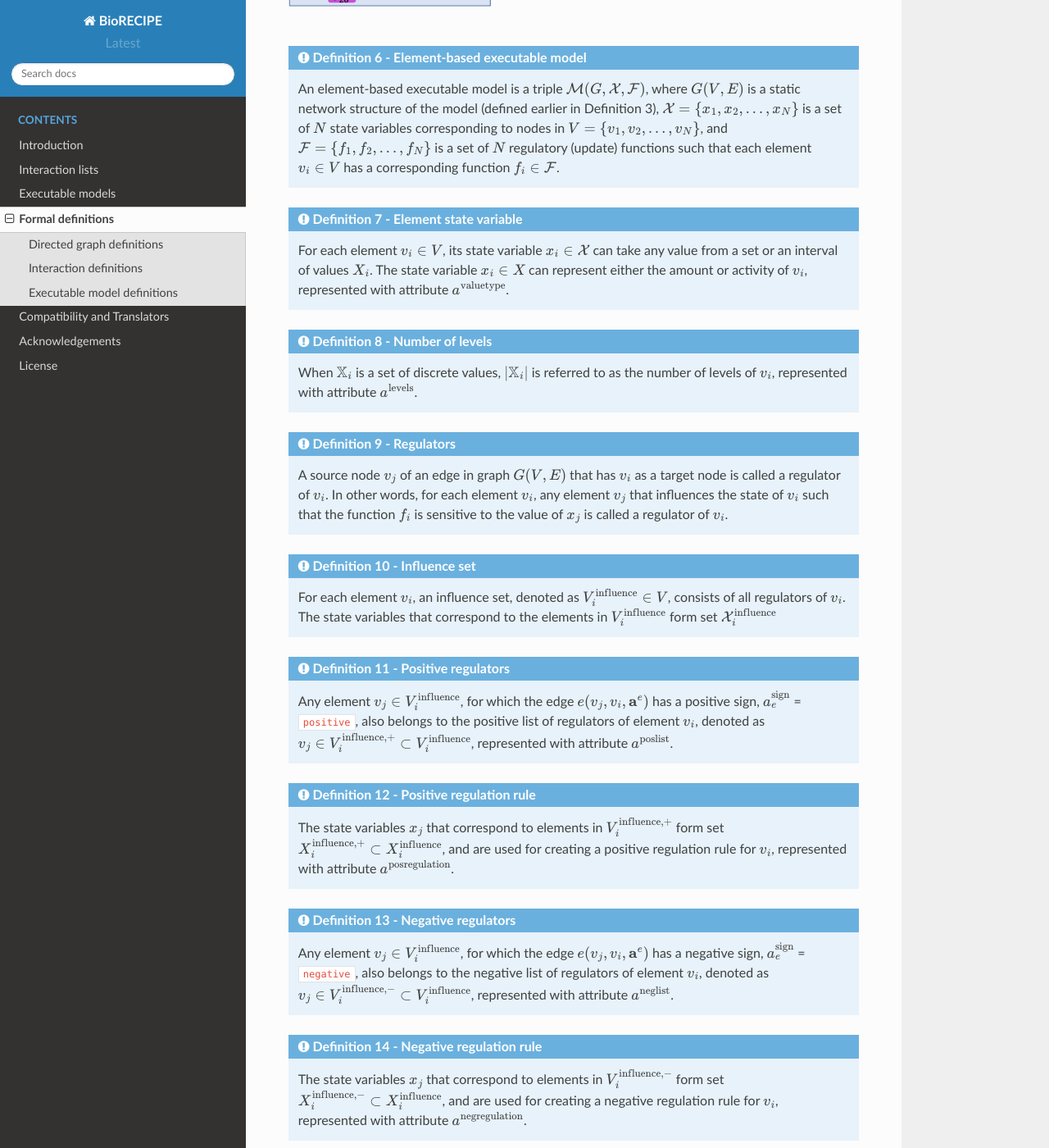
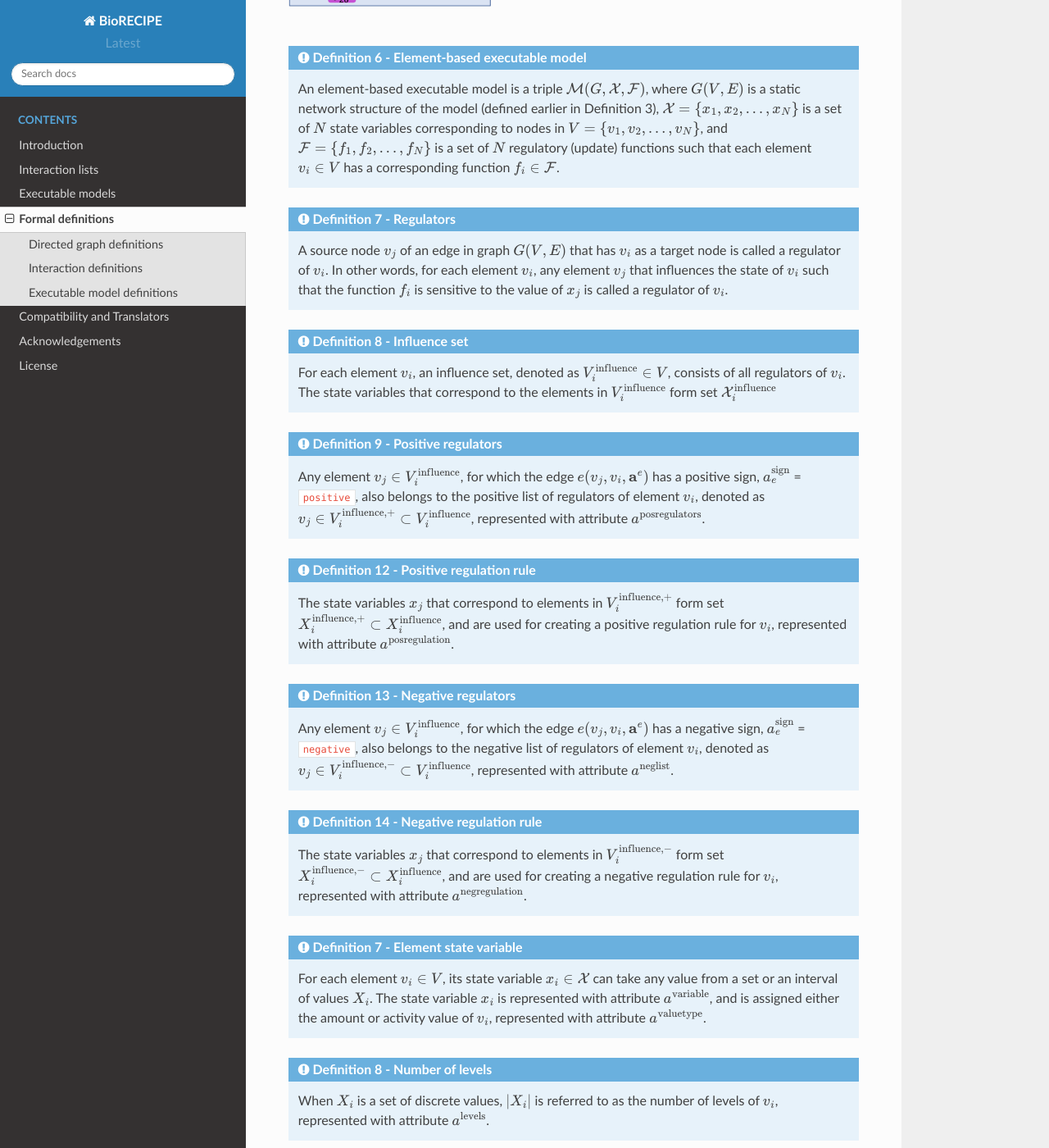
Before and after one commit to pitt-miskov-zivanov-lab/BioRECIPE, a Sphinx documentation site: the page built from docs/definitions.rst, in a window 1280 px wide and 1400 px high, scrolled down 3821 px. Shown: the whole window at 82% size. Built offline with Sphinx 7.4.7 and the Read the Docs theme 2.0.0, drawn with Linux system fonts in a browser that asks for light colours; part of the change alters nothing that is shown.

Commit message:
Update definitions.rst

```diff
--- a/docs/definitions.rst
+++ b/docs/definitions.rst
@@ -82,25 +82,17 @@ For example, in the following figure, on the path from source node :math:`v_6` t
 
  An element-based executable model is a triple :math:`\mathcal{M}(G,\mathcal{X},\mathcal{F})`, where :math:`G(V,E)` is a static network structure of the model (defined earlier in Definition 3), :math:`\mathcal{X}=\{x_1,x_2,...,x_N\}` is a set of :math:`N` state variables corresponding to nodes in :math:`V=\{v_1,v_2,...,v_N\}`, and :math:`\mathcal{F}=\{f_1,f_2,...,f_N\}` is a set of :math:`N` regulatory (update) functions such that each element :math:`v_i \in V` has a corresponding function :math:`f_i \in \mathcal{F}`.
 
-.. admonition:: Definition 7 - Element state variable
-
- For each element :math:`v_i \in V`, its state variable :math:`x_i \in \mathcal{X}` can take any value from a set or an interval of values :math:`X_i`. The state variable :math:`x_i \in X` can represent either the amount or activity of :math:`v_i`, represented with attribute :math:`a^{\mathrm{valuetype}}`.
-
-.. admonition:: Definition 8 - Number of levels
-
- When :math:`\mathbb{X}_i` is a set of discrete values, :math:`|\mathbb{X}_i|` is referred to as the number of levels of :math:`v_i`, represented with attribute :math:`a^{\mathrm{levels}}`.
-
-.. admonition:: Definition 9 - Regulators
+.. admonition:: Definition 7 - Regulators
 
  A source node :math:`v_j` of an edge in graph :math:`G(V,E)` that has :math:`v_i` as a target node is called a regulator of :math:`v_i`. In other words, for each element :math:`v_i`, any element :math:`v_j` that influences the state of :math:`v_i` such that the function :math:`f_i` is sensitive to the value of :math:`x_j` is called a regulator of :math:`v_i`.
 
-.. admonition:: Definition 10 - Influence set
+.. admonition:: Definition 8 - Influence set
 
  For each element :math:`v_i`, an influence set, denoted as :math:`V_i^{\mathrm{influence}} \in V`, consists of all regulators of :math:`v_i`. The state variables that correspond to the elements in :math:`V_i^{\mathrm{influence}}` form set :math:`\mathcal{X}_i^{\mathrm{influence}}`
 
-.. admonition:: Definition 11 - Positive regulators
+.. admonition:: Definition 9 - Positive regulators
 
- Any element :math:`v_j \in V_i^{\mathrm{influence}}`, for which the edge :math:`e(v_j,v_i,\mathbf{a}^e)` has a positive sign, :math:`a_e^{\mathrm{sign}}` = ``positive``, also belongs to the positive list of regulators of element :math:`v_i`, denoted as :math:`v_j \in V_i^{\mathrm{influence},+} \subset V_i^{\mathrm{influence}}`, represented with attribute :math:`a^{\mathrm{poslist}}`.
+ Any element :math:`v_j \in V_i^{\mathrm{influence}}`, for which the edge :math:`e(v_j,v_i,\mathbf{a}^e)` has a positive sign, :math:`a_e^{\mathrm{sign}}` = ``positive``, also belongs to the positive list of regulators of element :math:`v_i`, denoted as :math:`v_j \in V_i^{\mathrm{influence},+} \subset V_i^{\mathrm{influence}}`, represented with attribute :math:`a^{\mathrm{posregulators}}`.
 
 .. admonition:: Definition 12 - Positive regulation rule
 
@@ -113,6 +105,14 @@ For example, in the following figure, on the path from source node :math:`v_6` t
 .. admonition:: Definition 14 - Negative regulation rule
 
  The state variables :math:`x_j` that correspond to elements in :math:`V_i^{\mathrm{influence},-}` form set :math:`X_i^{\mathrm{influence},-} \subset X_i^{\mathrm{influence}}`, and are used for creating a negative regulation rule for :math:`v_i`, represented with attribute :math:`a^{\mathrm{negregulation}}`.
+
+.. admonition:: Definition 7 - Element state variable
+
+ For each element :math:`v_i \in V`, its state variable :math:`x_i \in \mathcal{X}` can take any value from a set or an interval of values :math:`X_i`. The state variable :math:`x_i` is represented with attribute :math:`a^{\mathrm{variable}}`, and is assigned either the amount or activity value of :math:`v_i`, represented with attribute :math:`a^{\mathrm{valuetype}}`.
+
+.. admonition:: Definition 8 - Number of levels
+
+ When :math:`X_i` is a set of discrete values, :math:`|X_i|` is referred to as the number of levels of :math:`v_i`, represented with attribute :math:`a^{\mathrm{levels}}`.
 
 .. admonition:: Definition 15 -
 
```
